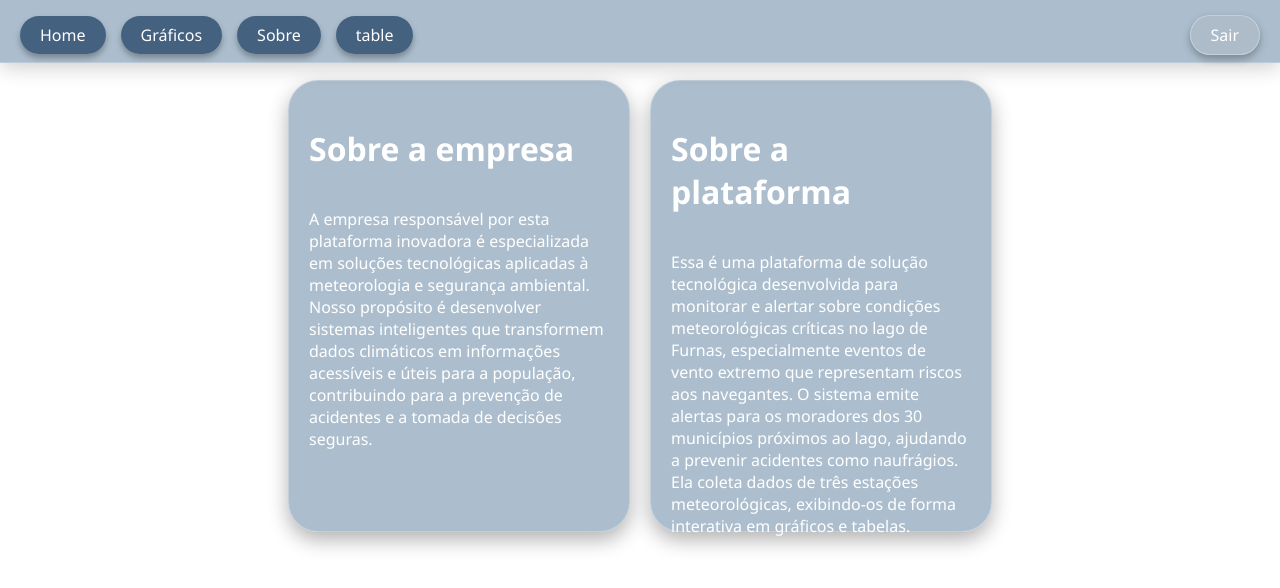
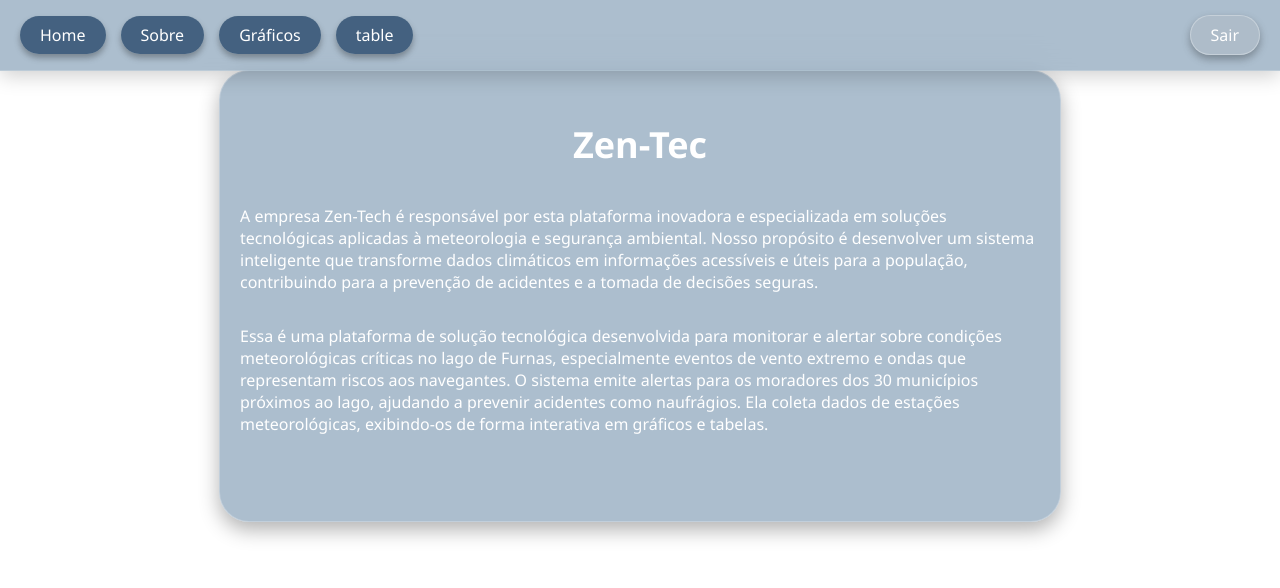
Before and after one commit to Viniciusfernandes2/Zen-Tech-Documentacao, a React (Create React App) app in the folder frontend/: page /sobre-page in a window 1280 px wide. Shown: the top 588 px of the page. Built offline with nearby package versions, Linux system fonts and the light colour scheme.

Commit message:
mudança no Sobre

```diff
--- a/frontend/src/components/Header/header.css
+++ b/frontend/src/components/Header/header.css
@@ -2,7 +2,7 @@
   position: fixed;
   top: 0;
   left: 0;
-  height: 4%;
+  height: 5%;
   width: 100%;
   padding: 15px 0;
   background: rgba(48, 93, 133, 0.4);
--- a/frontend/src/components/Header/header.tsx
+++ b/frontend/src/components/Header/header.tsx
@@ -1,5 +1,5 @@
-import React from 'react';
-import './header.css';
+import React from "react";
+import "./header.css";
 
 const Header: React.FC = () => {
   return (
@@ -7,26 +7,36 @@ const Header: React.FC = () => {
       <nav>
         <ul className="navList">
           <li className="home-button">
-            <a href="/home-page" className="nav-link"> Home
+            <a href="/home-page" className="nav-link">
+              {" "}
+              Home
             </a>
           </li>
-          <li className="graficos-button">
-            <a href="/grafico-page" className="nav-link"> Gráficos
+          <li className="sobre-button">
+            <a href="/Sobre-page" className="nav-link">
+              {" "}
+              Sobre
             </a>
           </li>
 
-          <li className="sobre-button">
-            <a href="/Sobre-page" className="nav-link"> Sobre
+          <li className="graficos-button">
+            <a href="/grafico-page" className="nav-link">
+              {" "}
+              Gráficos
             </a>
           </li>
 
           <li className="table-button">
-            <a href="/table-page" className="nav-link"> table
+            <a href="/table-page" className="nav-link">
+              {" "}
+              table
             </a>
           </li>
 
           <li className="sair-button">
-            <a href="/" className="nav-link"> Sair
+            <a href="/" className="nav-link">
+              {" "}
+              Sair
             </a>
           </li>
         </ul>
--- a/frontend/src/pages/SobrePage.tsx
+++ b/frontend/src/pages/SobrePage.tsx
@@ -7,23 +7,27 @@ const SobrePage: React.FC = () => {
     <div className="sobre-container">
       <Header />
       <main className="sobre-main">
-          <div className="sobre-card1">
-            <h1>Sobre a empresa</h1>
-            <p>
-              A empresa responsável por esta plataforma inovadora é especializada em soluções tecnológicas aplicadas à meteorologia e segurança ambiental.
-              Nosso propósito é desenvolver sistemas inteligentes que transformem dados climáticos em informações acessíveis e úteis para a população,
-              contribuindo para a prevenção de acidentes e a tomada de decisões seguras.
-            </p>
-          </div>
-          <div className="sobre-card2">
-            <h1>Sobre a plataforma</h1>
-            <p>
-              Essa é uma plataforma de solução tecnológica desenvolvida para monitorar e alertar sobre condições meteorológicas críticas
-              no lago de Furnas, especialmente eventos de vento extremo que representam riscos aos navegantes. O sistema emite alertas para os moradores dos 30 municípios
-              próximos ao lago, ajudando a prevenir acidentes como naufrágios.
-              Ela coleta dados de três estações meteorológicas, exibindo-os de forma interativa em gráficos e tabelas.
-            </p>
-          </div>
+        <div className="sobre-card">
+          <h1>Zen-Tec</h1>
+          <p>
+            A empresa Zen-Tech é responsável por esta plataforma inovadora e
+            especializada em soluções tecnológicas aplicadas à meteorologia e
+            segurança ambiental. Nosso propósito é desenvolver um sistema
+            inteligente que transforme dados climáticos em informações
+            acessíveis e úteis para a população, contribuindo para a prevenção
+            de acidentes e a tomada de decisões seguras.
+          </p>
+          <p>
+            Essa é uma plataforma de solução tecnológica desenvolvida para
+            monitorar e alertar sobre condições meteorológicas críticas no lago
+            de Furnas, especialmente eventos de vento extremo e ondas que
+            representam riscos aos navegantes. O sistema emite alertas para os
+            moradores dos 30 municípios próximos ao lago, ajudando a prevenir
+            acidentes como naufrágios. Ela coleta dados de estações
+            meteorológicas, exibindo-os de forma interativa em gráficos e
+            tabelas.
+          </p>
+        </div>
       </main>
     </div>
   );
--- a/frontend/src/styles/SobrePage.css
+++ b/frontend/src/styles/SobrePage.css
@@ -2,14 +2,13 @@
   display: flex; /* Alinha os cards lado a lado */
   justify-content: center; /* Centraliza os cards horizontalmente */
   align-items: center; /* Centraliza os cards verticalmente */
-  gap: 20px; /* Espaçamento entre os cards */
-  padding: 80px;
+  padding: 70px;
 }
 
-.sobre-card1, .sobre-card2 {
+.sobre-card{
   display: flex;
   flex-direction: column;
-  width: 300px; /* Ajuste o tamanho conforme necessário */
+  width: 800px; /* Ajuste o tamanho conforme necessário */
   height: 400px; /* Altura fixa para uniformidade */
   padding: 25px 20px;
   background: rgba(48, 93, 133, 0.4); /* Transparente */
@@ -21,3 +20,18 @@
   transition: transform 0.3s ease;
   color: #fff;
 }
+
+.sobre-card:hover {
+  transform: scale(1.05); /* Aumenta o tamanho do card ao passar o mouse */
+}
+.sobre-card h2 {
+  font-size: 24px;
+  margin-bottom: 10px;
+}
+
+.sobre-card h1 {
+  font-size: 36px;
+  margin-bottom: 20px;
+  text-align: center; /* Centraliza o título principal */
+  color: #fff; /* Cor do texto */
+}
```
Also changed, not shown: 2 other files (tests, documents, lock files or other folders).
